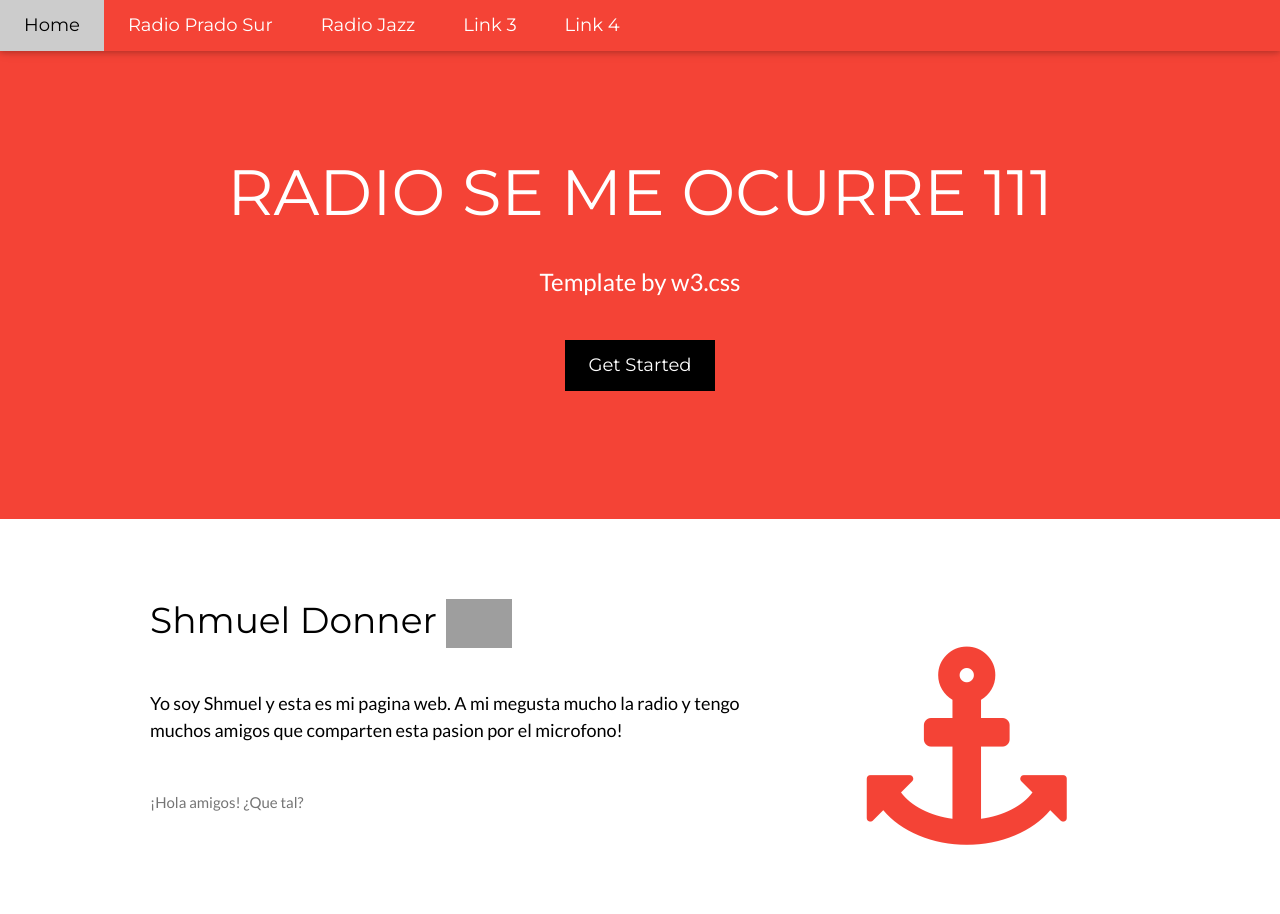
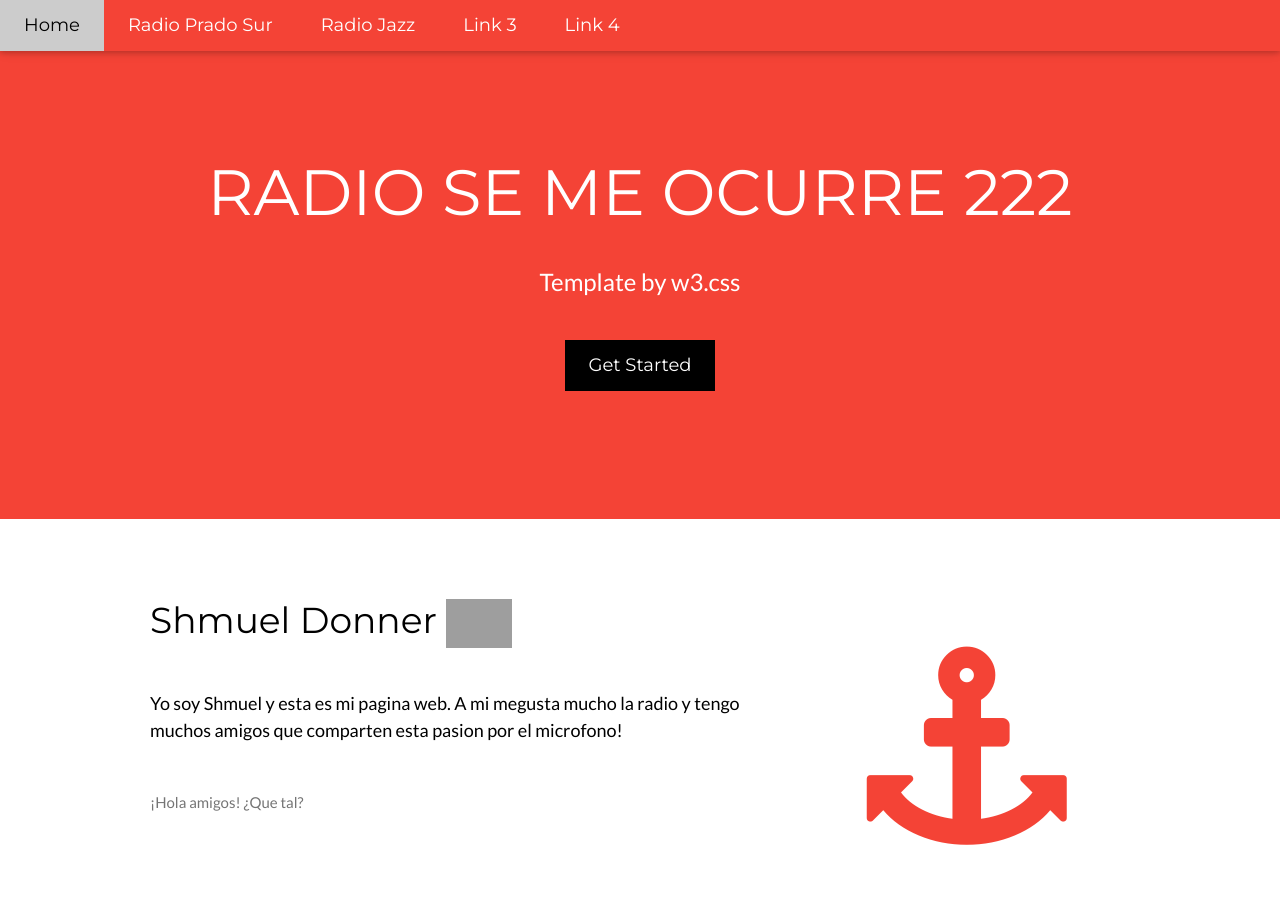
Before and after one commit to adidonner/RADIO-SE-ME-OCURRE, a plain HTML site: page index.html in a window 1280 px wide. Shown: the top 914 px of the page. Drawn offline with nearby package versions, Linux system fonts and the light colour scheme; grey boxes are pictures that could not be loaded.

Commit message:
update index text

```diff
--- a/index.html
+++ b/index.html
@@ -38,7 +38,7 @@
 
 <!-- Header -->
 <header class="w3-container w3-red w3-center" style="padding:128px 16px">
-  <h1 class="w3-margin w3-jumbo">RADIO SE ME OCURRE 111</h1>
+  <h1 class="w3-margin w3-jumbo">RADIO SE ME OCURRE 222</h1>
   <p class="w3-xlarge">Template by w3.css</p>
   <button class="w3-button w3-black w3-padding-large w3-large w3-margin-top">Get Started</button>
 </header>
```
